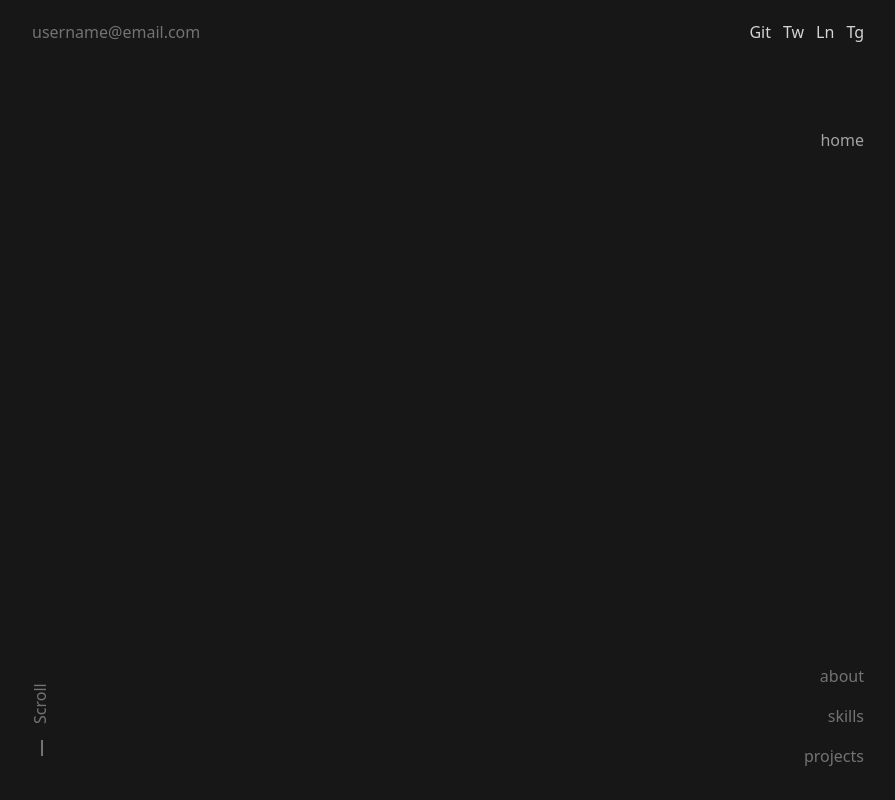
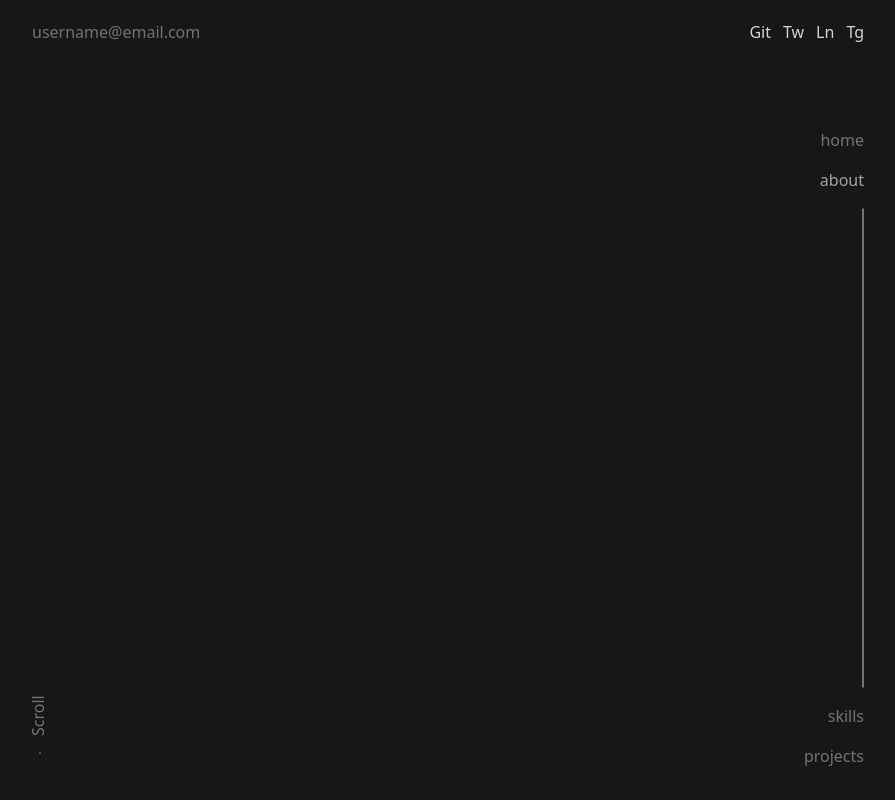
Before and after one commit to n-drobyshevski/portfolio, a Next.js app: page / in a window 1280 px wide. Shown: the whole page, without its empty margins (192-1087 px from the left). Built offline with nearby package versions, Linux system fonts and the light colour scheme.

Commit message:
change: Bar component improvements

```diff
--- a/src/components/Bar.tsx
+++ b/src/components/Bar.tsx
@@ -1,7 +1,15 @@
-const Bar = ({ style }: { style?: string }) => {
+const Bar = ({
+  style,
+  h,
+  w,
+}: {
+  style?: string;
+  h: number | 'full' | 'auto';
+  w: number | 'full' | 'auto';
+}) => {
   return (
     <div
-      className={`h-1.5 w-4 border-b-2 border-neutral-500 ${
+      className={`h-${h} w-${w} rounded border border-neutral-500 ${
         style ? style : ''
       }`}
     ></div>
--- a/src/components/Layout.tsx
+++ b/src/components/Layout.tsx
@@ -22,7 +22,7 @@ const Layout = ({ children }: LayoutProps) => {
         {children}
       </main> */}
       <ScrollIndicator top={false} bottom={true} />
-      <Sidebar currentSectionName="home" />
+      <Sidebar currentSectionName="about" />
     </div>
   );
 };
--- a/src/components/ScrollIndicator.tsx
+++ b/src/components/ScrollIndicator.tsx
@@ -1,12 +1,12 @@
-import Bar from "./Bar";
+import Bar from './Bar';
 
 type ScrollIndicatorProps = { top: boolean; bottom: boolean };
 const ScrollIndicator = ({ top, bottom }: ScrollIndicatorProps) => {
   return (
     <div className="absolute bottom-0 left-2 flex origin-left -rotate-90 items-center gap-4">
-      {bottom ? <Bar /> : ""}
-      <p className="text-neutral-500">Scroll</p>
-      {top ? <Bar /> : ""}
+      {bottom ? <Bar h={0} w={4} /> : ''}
+      <p className="mb-1 text-neutral-500">Scroll</p>
+      {top ? <Bar h={0} w={4} /> : ''}
     </div>
   );
 };
--- a/src/components/Sidebar.tsx
+++ b/src/components/Sidebar.tsx
@@ -43,7 +43,7 @@ const Sidebar = ({ currentSectionName }: { currentSectionName: string }) => {
           ? before.map((item) => <MenuItem key={item} name={item} />)
           : ''}
         <MenuItem name={currentItemName} isCurrent={true} />
-        <Bar style="-rotate-90 grow" />
+        <Bar w={0} h="auto" style="grow" />
         {after ? after.map((item) => <MenuItem key={item} name={item} />) : ''}
       </div>
     );
```
